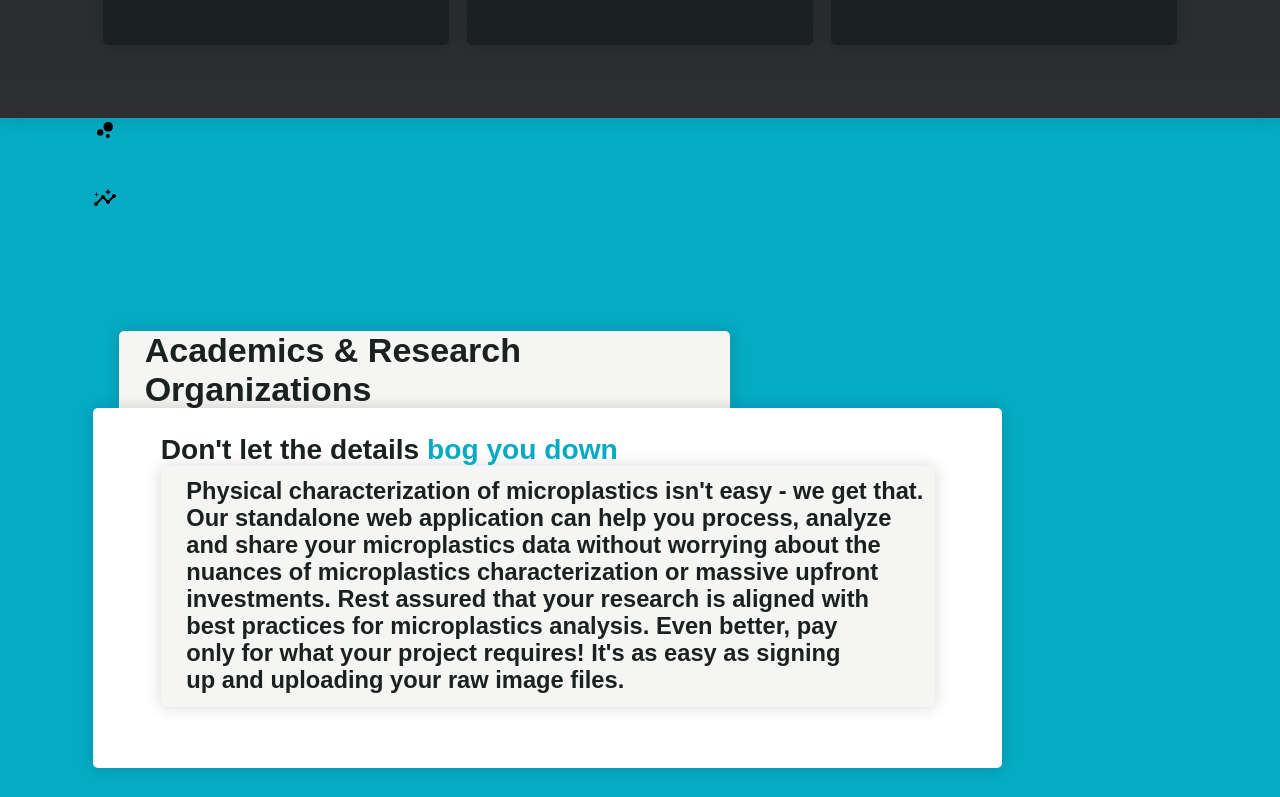
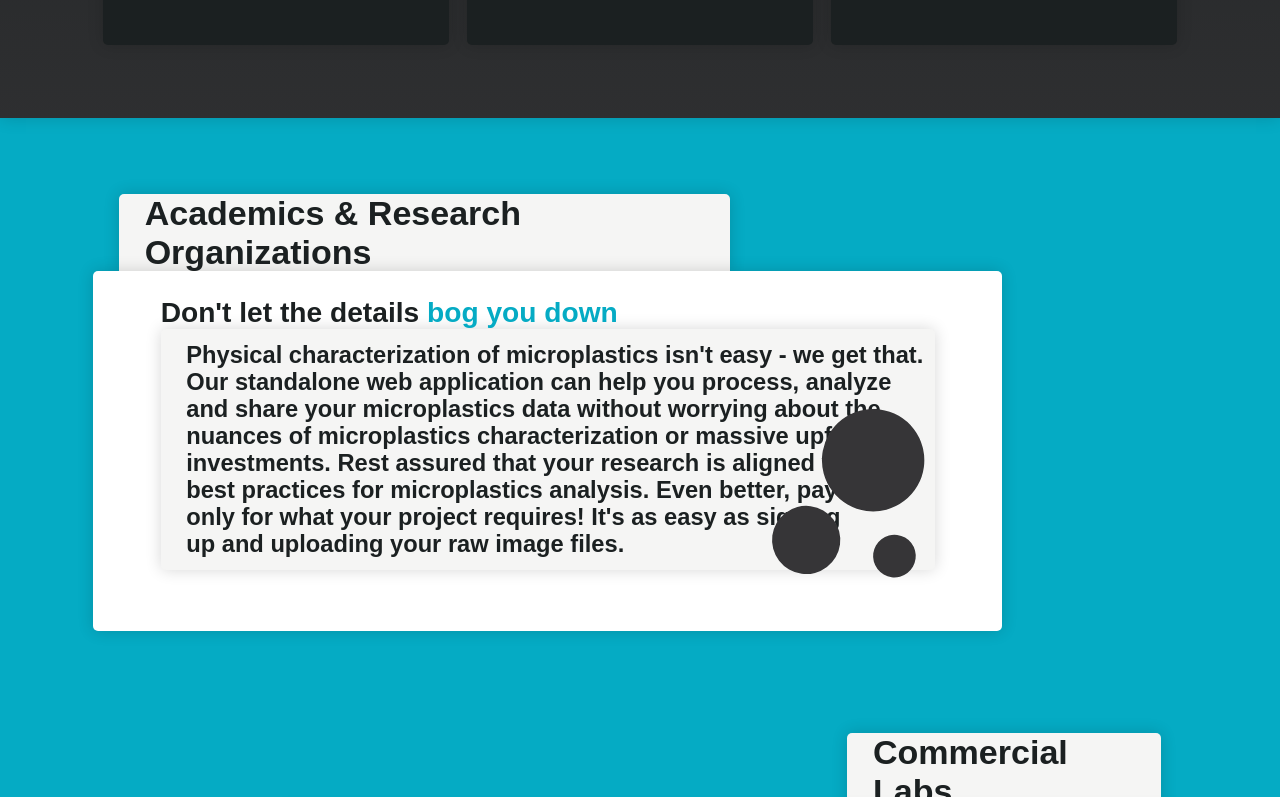
Before and after one commit to AbbaTek-Group/mp-connect, a React (Create React App) app in the folder mp-connect/: page / in a window 1280 px wide. Shown: the part 1583-2380 px from the top of the page. Built offline with nearby package versions, Linux system fonts and the light colour scheme; a web font is replaced by a local one.

Commit message:
Icon Styling

```diff
--- a/mp-connect/src/components/landing/content/ThirdDivContent.tsx
+++ b/mp-connect/src/components/landing/content/ThirdDivContent.tsx
@@ -1,6 +1,6 @@
 import { Box, Button } from "@mui/material";
 import BubbleChartIcon from "@mui/icons-material/BubbleChart";
-import InsightsIcon from "@mui/icons-material/Insights";
+import BiotechIcon from "@mui/icons-material/Biotech";
 import { TextCard } from "./TextCard";
 // import micro from "./img/micro.png";
 import { inline } from "../../../styles";
@@ -8,8 +8,8 @@ import { inline } from "../../../styles";
 export const ThirdDivContent = () => {
   return (
     <Box sx={inline.thirdDivSx.container}>
-      <BubbleChartIcon />
-      <InsightsIcon />
+      <BubbleChartIcon sx={inline.thirdDivSx.topIcon} />
+      <BiotechIcon sx={inline.thirdDivSx.bottomIcon} />
       <Box>
         <TextCard id={"top"} />
         <TextCard id={"bottom"} />
--- a/mp-connect/src/styles/inline.ts
+++ b/mp-connect/src/styles/inline.ts
@@ -287,6 +287,22 @@ export const thirdDivSx = {
       mb: "2vw",
     },
   },
+  topIcon: {
+    position: "absolute",
+    ml: "49vw",
+    mt: "20vw",
+    transform: "rotate(-15deg)",
+    color: palette.slate,
+    fontSize: "20vw",
+  },
+  bottomIcon: {
+    position: "absolute",
+    ml: "58vw",
+    mt: "54vw",
+    transform: "rotate(1.5deg)",
+    color: palette.slate,
+    fontSize: "21vw",
+  },
   textCard: {
     title: {
       backgroundColor: palette.white,
```
